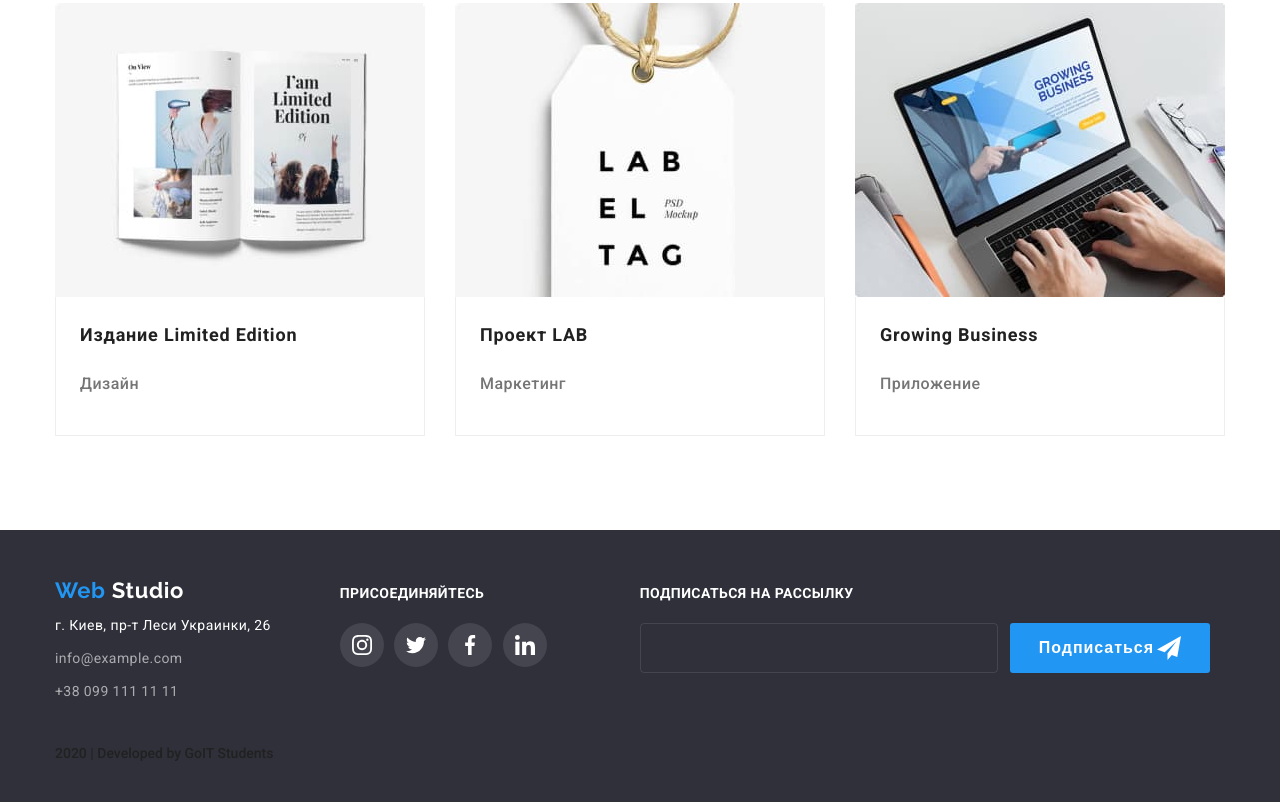
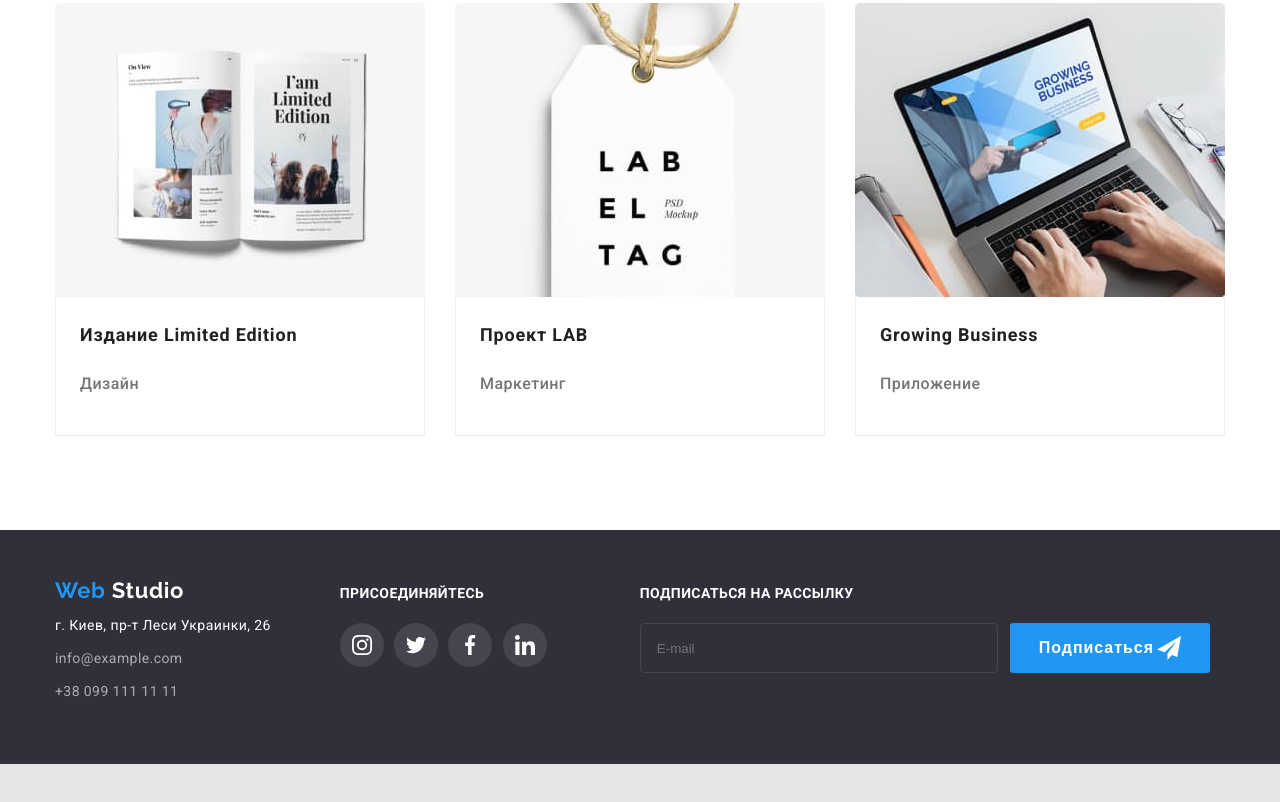
Before and after one commit to Shyshovlad/goit-markup-hw-06, a plain HTML site: page portfolio.html in a window 1280 px wide. Shown: the part 1169-1971 px from the top of the page. After the commit the page ends 1933 px from the top, so only its background shows below. Drawn offline with Linux system fonts and the light colour scheme.

Commit message:
убирает Copyright

```diff
--- a/portfolio.html
+++ b/portfolio.html
@@ -268,8 +268,8 @@
         </div>
         <div class="subscribe">
           <b>Подписаться на рассылку</b>
-          <form action="" class="footer-form">
-            <input class="input" type="text" />
+          <form class="footer-form">
+            <input class="input" type="text" placeholder="E-mail" />
             <button class="footer-button">
               Подписаться
               <svg class="icon-telegram">
@@ -279,7 +279,6 @@
           </form>
         </div>
       </div>
-      <p class="copyright container">2020 | Developed by GoIT Students</p>
     </footer>
   </body>
 </html>
```
